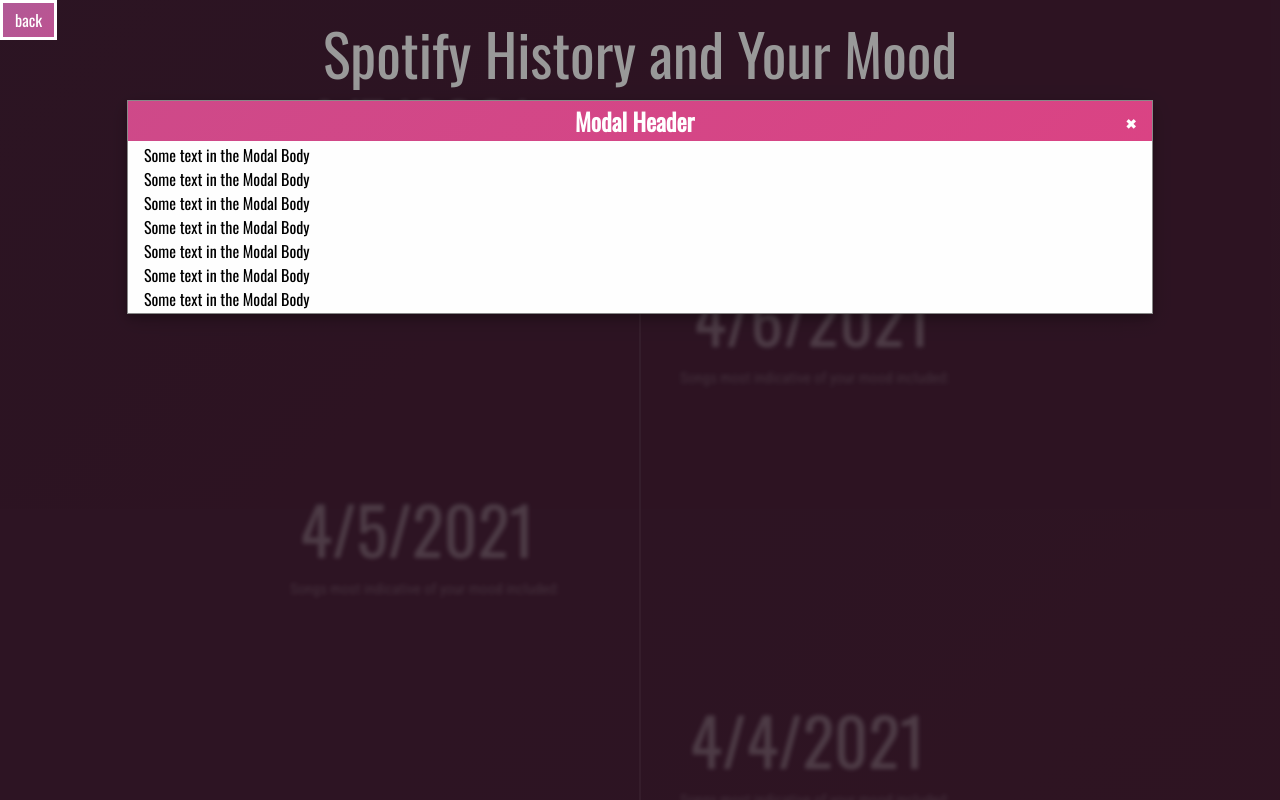
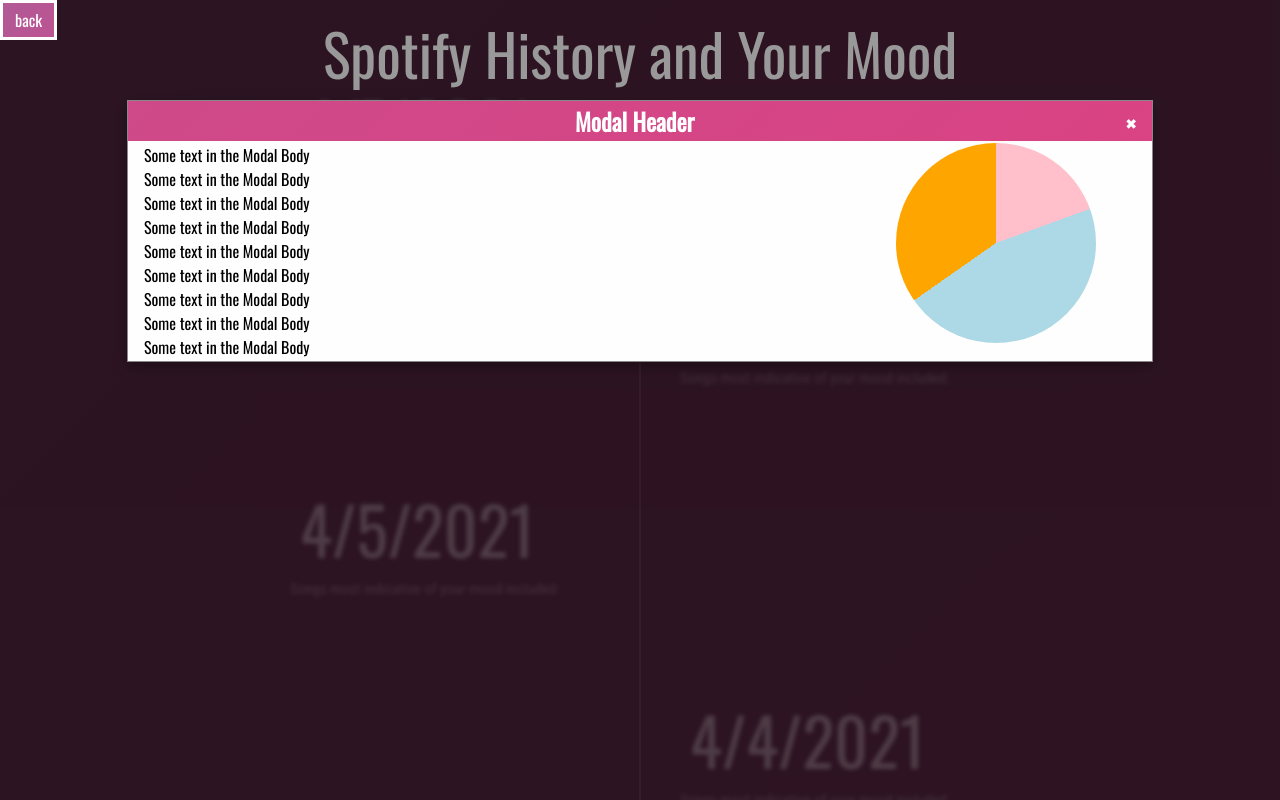
Before and after one commit to ashnasood/Menon-Labs-Ethi-Spotify-Mental-Health-Analysis, a plain HTML site: page spotifyApp.html in a window 1280 px wide. Both pictures are taken after a click on the button "4/7/2021". Shown: the top 800 px of the page. Drawn offline with nearby package versions, Linux system fonts and the light colour scheme.

Commit message:
pie chart

```diff
--- a/modalStyles.css
+++ b/modalStyles.css
@@ -69,3 +69,17 @@
   padding: 2px 16px;
   font-family: 'Oswald', sans-serif;
 }
+
+.piechart {
+  display: block;
+  position: absolute;
+  left: 75%;
+  width: 200px;
+  height: 200px;
+  border-radius: 50%;
+  background-image: conic-gradient(
+    pink 70deg,
+    lightblue 0 235deg,
+    orange 0);
+
+}
--- a/spotifyApp.html
+++ b/spotifyApp.html
@@ -90,6 +90,9 @@
       <h2>Modal Header</h2>
     </div>
     <div class="modal-body">
+      <div class="piechart"></div>
+      <p>Some text in the Modal Body</p>
+      <p>Some text in the Modal Body</p>
       <p>Some text in the Modal Body</p>
       <p>Some text in the Modal Body</p>
       <p>Some text in the Modal Body</p>
```
